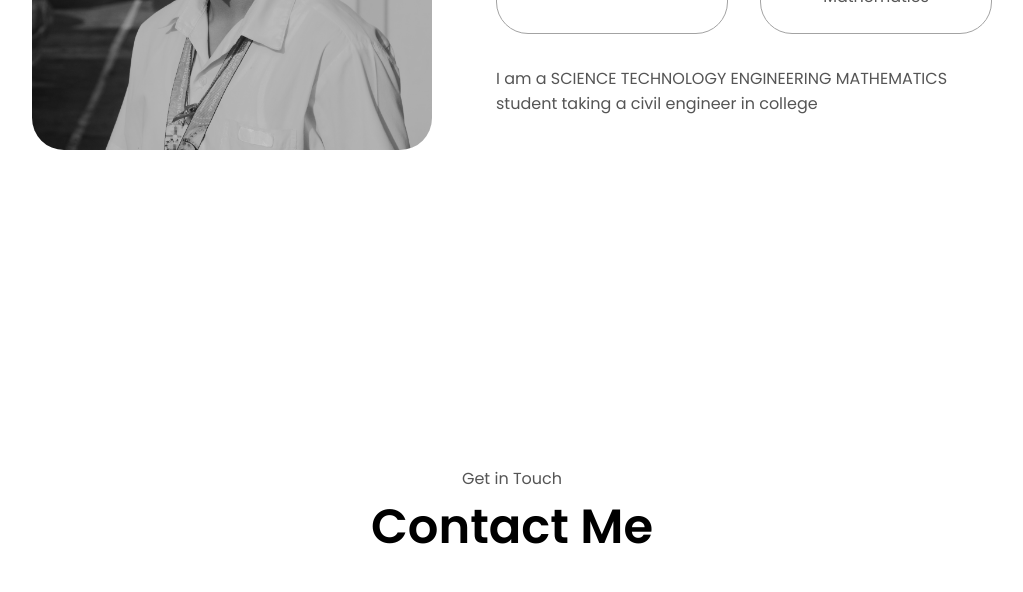
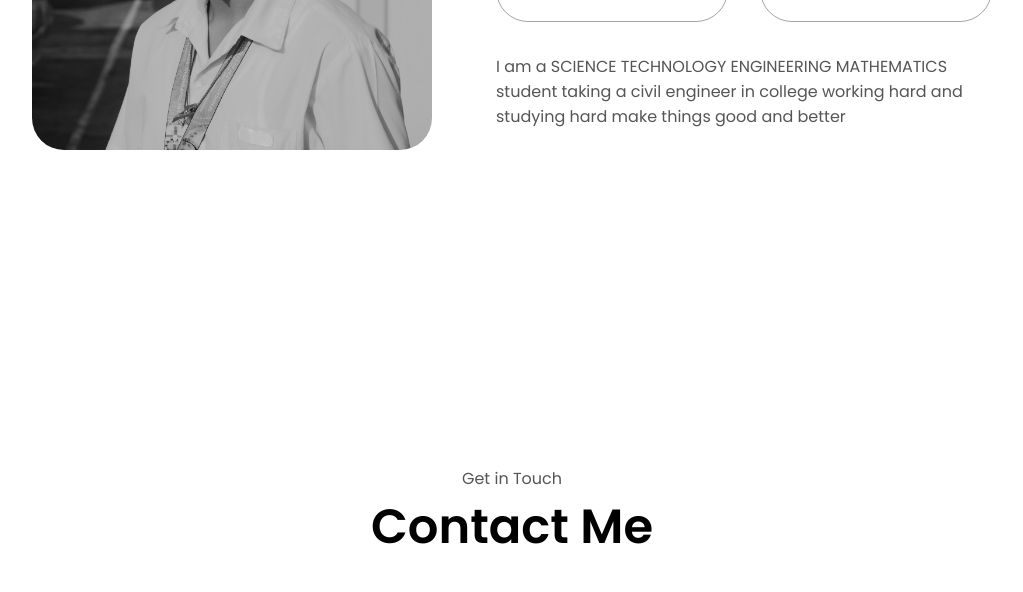
Before and after one commit to mikhaildewey/mikhaildewey.github.io, a plain HTML site: page index.html in a window 1280 px wide. Shown: the part 1369-1961 px from the top of the page, without its empty margins (128-1151 px from the left). Drawn offline with Linux system fonts and the light colour scheme.

Commit message:
Update index.html

```diff
--- a/index.html
+++ b/index.html
@@ -101,7 +101,7 @@
           </div>
           <div class="text-container">
             <p>
-              I am a SCIENCE TECHNOLOGY ENGINEERING MATHEMATICS student taking a civil engineer in college
+              I am a SCIENCE TECHNOLOGY ENGINEERING MATHEMATICS student taking a civil engineer in college working hard and studying hard make things good and better
             </p>
           </div>
         </div>
```
